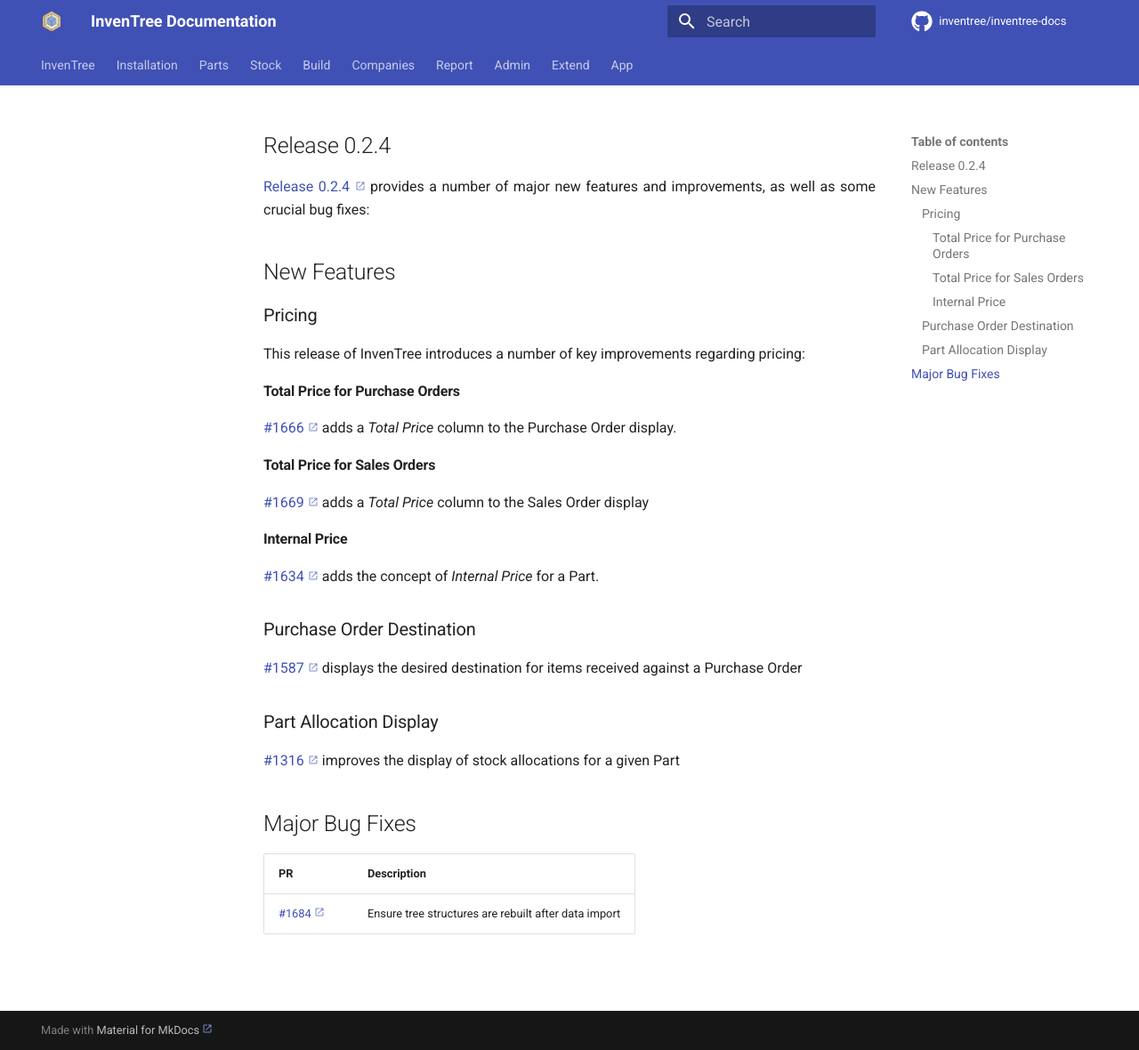
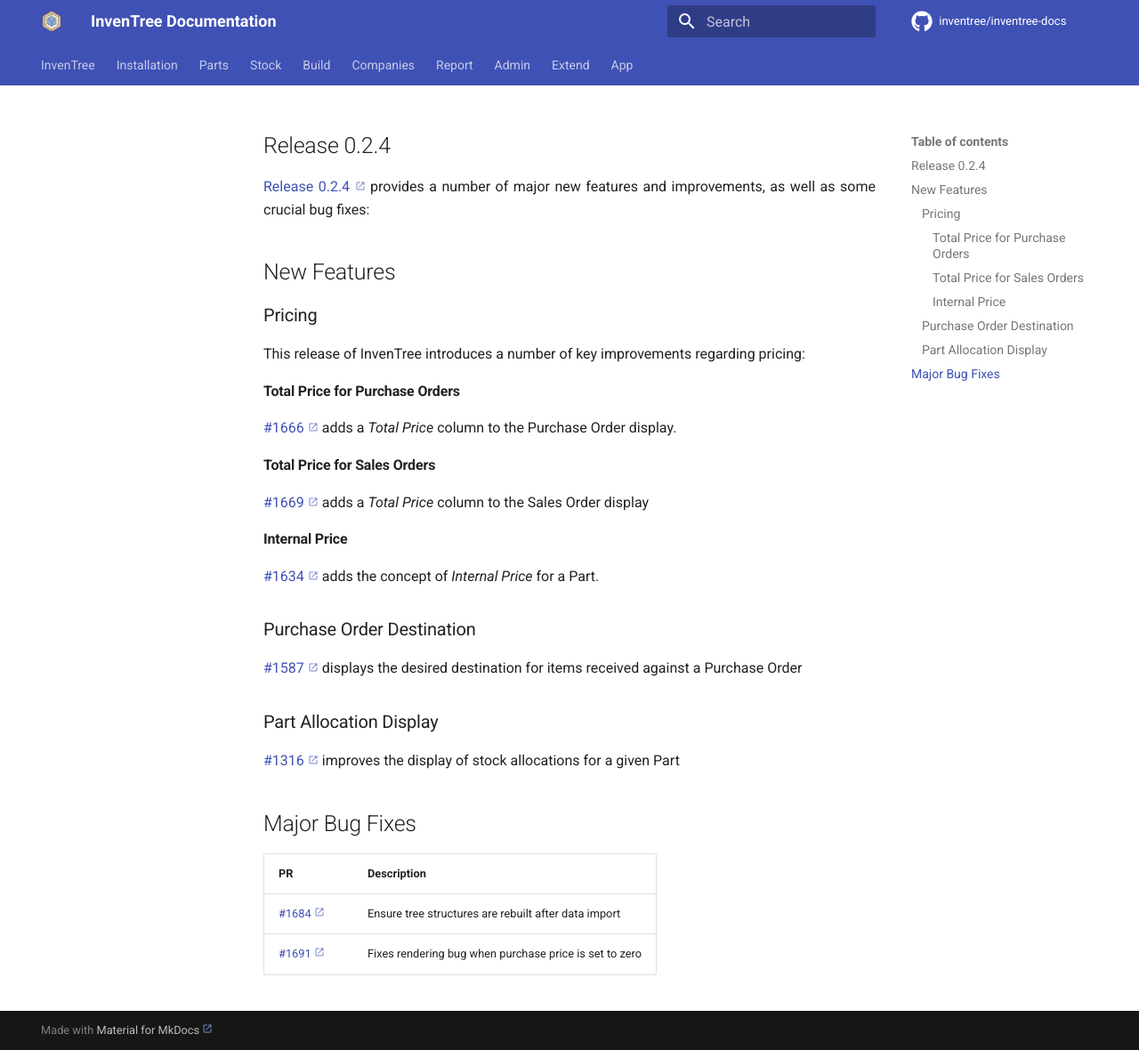
Before and after one commit to inventree/inventree-docs, an MkDocs documentation site: the page built from docs/releases/0.2.4.md, in a window 1280 px wide and 1180 px high. Shown: the whole window at 89% size. Built offline with MkDocs 1.6.1 and Material for MkDocs 9.7.7, drawn with Linux system fonts in a browser that asks for light colours; a script that is not in the unit is left out; comment, search, counter and statistics services are not loaded.

Commit message:
Update 0.2.4.md

```diff
--- a/docs/releases/0.2.4.md
+++ b/docs/releases/0.2.4.md
@@ -37,3 +37,4 @@
 | PR | Description |
 | --- | --- |
 | [#1684](https://github.com/inventree/InvenTree/pull/1684) | Ensure tree structures are rebuilt after data import |
+| [#1691](https://github.com/inventree/InvenTree/pull/1691) | Fixes rendering bug when purchase price is set to zero |
```
